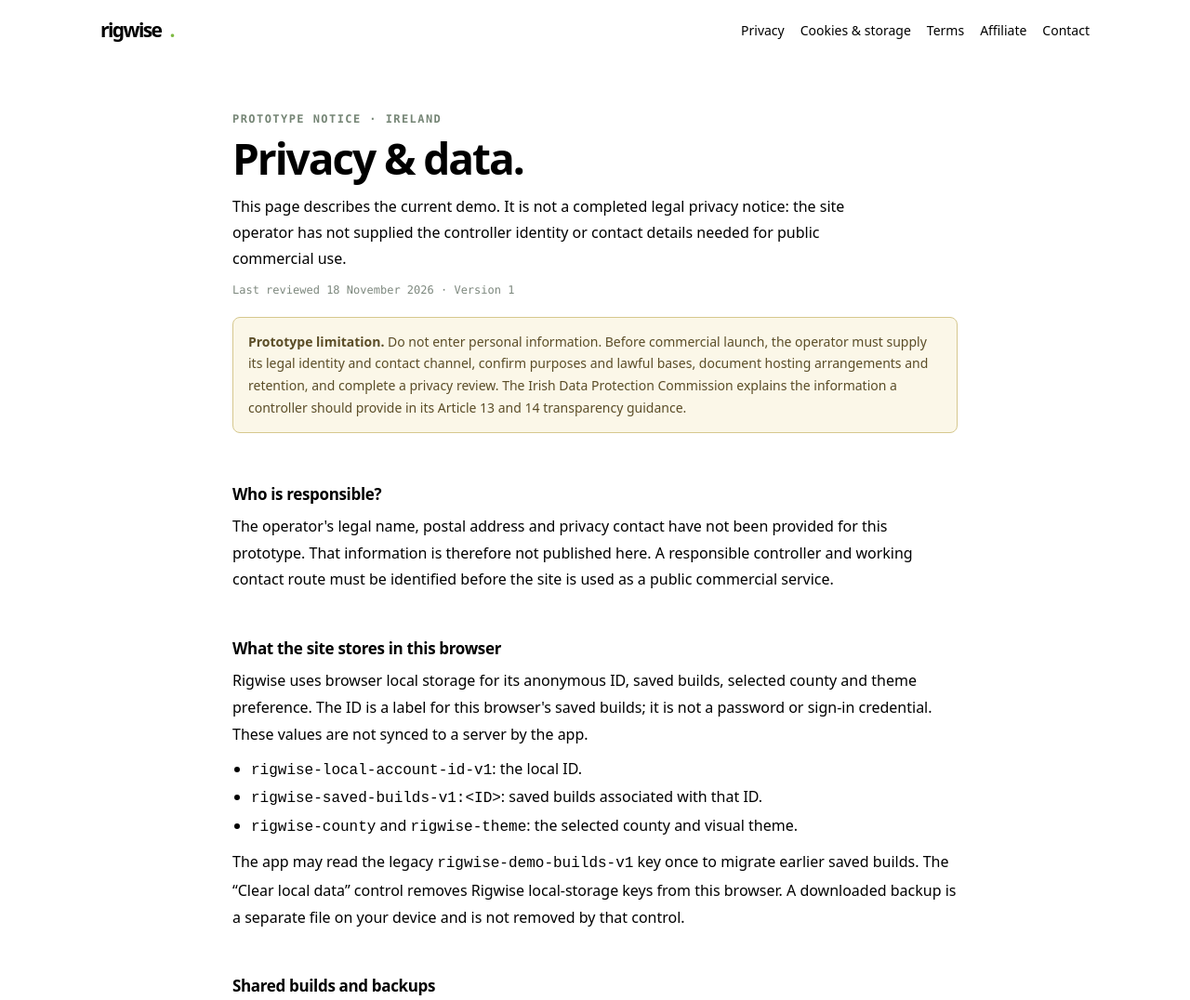
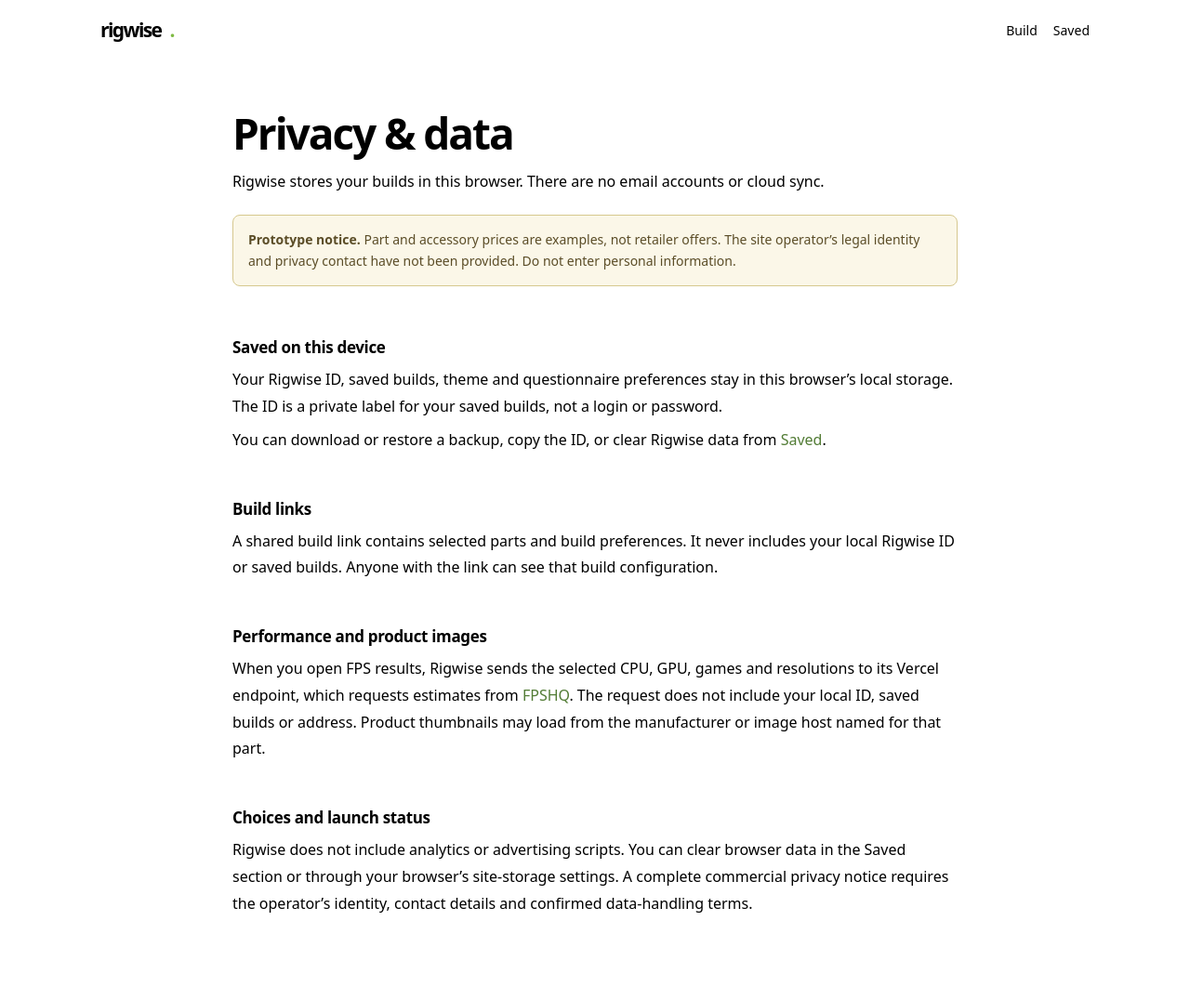
Before and after one commit to odysseyjakub/rigwise-ireland-pc-builder, a website: page privacy.html in a window 1280 px wide. Shown: the top 1076 px of the page at 93% size. Drawn offline with Linux system fonts and the light colour scheme.

Commit message:
Keep Rigwise focused on builds and saved

```diff
--- a/privacy.html
+++ b/privacy.html
@@ -1,24 +1,47 @@
 <!doctype html>
 <html lang="en-IE">
 <head>
-<meta charset="utf-8"><meta name="viewport" content="width=device-width, initial-scale=1"><meta name="description" content="Prototype privacy and data summary for Rigwise Ireland PC Builder.">
-<title>Privacy &amp; data — Rigwise</title><link rel="stylesheet" href="styles.css"><link rel="stylesheet" href="legal.css">
+<meta charset="utf-8">
+<meta name="viewport" content="width=device-width, initial-scale=1">
+<meta name="theme-color" content="#f5f5f0">
+<meta name="description" content="How Rigwise handles local builds, shared links and performance requests.">
+<title>Privacy &amp; data — Rigwise</title>
+<link rel="icon" href="favicon.svg" type="image/svg+xml">
+<link rel="stylesheet" href="styles.css">
+<link rel="stylesheet" href="legal.css">
 </head>
 <body class="legal-page">
-<header class="legal-header"><a class="brand" href="index.html" aria-label="Rigwise home">rigwise<span class="brand-period">.</span></a><nav class="legal-nav" aria-label="Policy pages"><a href="privacy.html" aria-current="page">Privacy</a><a href="cookies.html">Cookies &amp; storage</a><a href="terms.html">Terms</a><a href="affiliate.html">Affiliate</a><a href="contact.html">Contact</a></nav></header>
+<header class="legal-header">
+  <a class="brand" href="index.html" aria-label="Rigwise home">rigwise<span class="brand-period">.</span></a>
+  <nav class="legal-nav" aria-label="Main navigation">
+    <a href="build-quiz.html">Build</a>
+    <a href="saved-builds.html">Saved</a>
+  </nav>
+</header>
 <main class="legal-main">
-<div class="legal-eyebrow">Prototype notice · Ireland</div><h1>Privacy &amp; data.</h1>
-<p class="legal-lead">This page describes the current demo. It is not a completed legal privacy notice: the site operator has not supplied the controller identity or contact details needed for public commercial use.</p><div class="legal-meta">Last reviewed 18 November 2026 · Version 1</div>
-<div class="legal-alert"><strong>Prototype limitation.</strong> Do not enter personal information. Before commercial launch, the operator must supply its legal identity and contact channel, confirm purposes and lawful bases, document hosting arrangements and retention, and complete a privacy review. The Irish Data Protection Commission explains the information a controller should provide in its <a href="https://www.dataprotection.ie/en/individuals/know-your-rights/right-be-informed-transparency-article-13-14-gdpr">Article 13 and 14 transparency guidance</a>.</div>
-<article class="legal-article">
-<section><h2>Who is responsible?</h2><p>The operator's legal name, postal address and privacy contact have not been provided for this prototype. That information is therefore not published here. A responsible controller and working contact route must be identified before the site is used as a public commercial service.</p></section>
-<section><h2>What the site stores in this browser</h2><p>Rigwise uses browser local storage for its anonymous ID, saved builds, selected county and theme preference. The ID is a label for this browser's saved builds; it is not a password or sign-in credential. These values are not synced to a server by the app.</p><ul><li><code>rigwise-local-account-id-v1</code>: the local ID.</li><li><code>rigwise-saved-builds-v1:&lt;ID&gt;</code>: saved builds associated with that ID.</li><li><code>rigwise-county</code> and <code>rigwise-theme</code>: the selected county and visual theme.</li></ul><p>The app may read the legacy <code>rigwise-demo-builds-v1</code> key once to migrate earlier saved builds. The “Clear local data” control removes Rigwise local-storage keys from this browser. A downloaded backup is a separate file on your device and is not removed by that control.</p></section>
-<section><h2>Shared builds and backups</h2><p>A share link encodes the selected component IDs, budget, workload and county in the URL fragment. Anyone who receives the full link can open that build configuration. The build fragment is not a secret or an account credential.</p><p>A downloaded backup contains the local ID and saved builds. Restoring it replaces the ID and saved builds in that browser after confirmation. The app does not upload the file.</p></section>
-<section><h2>Files you review</h2><p>The Awin feed review reads a selected CSV or TSV file in your browser to count exact matches, ambiguous rows and parse failures. It does not upload or persist the file, and it never adds imported prices to the optimiser.</p></section>
-<section><h2>Optional mapped-shop lookup</h2><p>If you choose “Find mapped shops”, the selected county is sent in a request to this site's Vercel function. The function queries the public <a href="https://ovp.dresel.systems/en/">Overpass service operated by ovp.dresel.systems</a> for named computer and electronics shops recorded in OpenStreetMap. The request does not send your local account ID, exact address or device location. Successful county results may be cached by Vercel for six hours and served stale for up to one day while a refresh is attempted; the lookup is not saved in browser storage. Vercel and the Overpass operator may process technical request information under their own notices. The Overpass service says it records anonymous aggregate usage counts and provides no availability guarantee. Review the <a href="https://ovp.dresel.systems/en/">Overpass service notice</a>, its <a href="https://www.openstreetmap.org/copyright">OpenStreetMap attribution and licence information</a>, and Vercel's <a href="https://vercel.com/legal/privacy-notice">Privacy Notice</a>.</p></section>
-<section><h2>Optional game performance estimates</h2><p>If you expand “Estimated FPS in 5 games”, the browser sends the selected processor and graphics-card model slugs to this site's Vercel function. The function requests those parts, each game and resolution from the public <a href="https://fpshq.com/en/api-docs/">FPSHQ API</a>; complete result sets may be cached at Vercel for one hour. The app does not send your local account ID, saved builds, budget, county or address. Vercel may process technical request information, and FPSHQ receives the function's request, under their own notices. Results link to FPSHQ and distinguish measured benchmarks from model predictions. Review <a href="https://fpshq.com/en/privacy/">FPSHQ's privacy notice</a>, its <a href="https://fpshq.com/en/api-docs/">API documentation</a>, and Vercel's <a href="https://vercel.com/legal/privacy-notice">Privacy Notice</a>.</p></section>
-<section><h2>Component images</h2><p>When a builder step includes a reference image, the browser requests that image directly from the image host recorded for the model. Current sample image hosts include AMD, Multitronic and TechPowerUp; they may receive technical request information such as your IP address and browser details. The request does not include your local account ID, budget, saved builds, county or address. These thumbnails identify example parts and do not confirm live offers or stock. The homepage photograph is stored locally and served by Vercel, so it does not make a separate request to Unsplash.</p></section><section><h2>Hosting and third parties</h2><p>The site is hosted on Vercel. The app does not include analytics or advertising scripts and no longer requests external font files. Vercel's platform may process technical request information; see the <a href="https://vercel.com/legal/privacy-notice">Vercel Privacy Notice</a>. The service-specific controller/processor arrangements and retention period have not been documented in this prototype.</p></section>
-<section><h2>Your choices and rights</h2><p>You can clear app data with the control in the account panel or through your browser's site-storage settings. A working contact route for requests about hosting-level data has not been supplied; this is a prelaunch gap. See the <a href="https://www.dataprotection.ie/en/individuals/know-your-rights/right-be-informed-transparency-article-13-14-gdpr">Irish Data Protection Commission guidance</a> for information about transparency and data-subject rights.</p></section>
-</article></main>
-<footer class="legal-footer"><span>Rigwise · working demo · not a complete commercial privacy notice</span><nav aria-label="Policy pages"><a href="cookies.html">Cookies</a><a href="terms.html">Terms</a><a href="affiliate.html">Affiliate</a><a href="contact.html">Contact</a><a href="index.html">PC builder</a></nav></footer>
-</body></html>
+  <h1>Privacy &amp; data</h1>
+  <p class="legal-lead">Rigwise stores your builds in this browser. There are no email accounts or cloud sync.</p>
+  <div class="legal-alert"><strong>Prototype notice.</strong> Part and accessory prices are examples, not retailer offers. The site operator’s legal identity and privacy contact have not been provided. Do not enter personal information.</div>
+  <article class="legal-article">
+    <section>
+      <h2>Saved on this device</h2>
+      <p>Your Rigwise ID, saved builds, theme and questionnaire preferences stay in this browser’s local storage. The ID is a private label for your saved builds, not a login or password.</p>
+      <p>You can download or restore a backup, copy the ID, or clear Rigwise data from <a href="saved-builds.html">Saved</a>.</p>
+    </section>
+    <section>
+      <h2>Build links</h2>
+      <p>A shared build link contains selected parts and build preferences. It never includes your local Rigwise ID or saved builds. Anyone with the link can see that build configuration.</p>
+    </section>
+    <section>
+      <h2>Performance and product images</h2>
+      <p>When you open FPS results, Rigwise sends the selected CPU, GPU, games and resolutions to its Vercel endpoint, which requests estimates from <a href="https://fpshq.com/en/api-docs/">FPSHQ</a>. The request does not include your local ID, saved builds or address. Product thumbnails may load from the manufacturer or image host named for that part.</p>
+    </section>
+    <section>
+      <h2>Choices and launch status</h2>
+      <p>Rigwise does not include analytics or advertising scripts. You can clear browser data in the Saved section or through your browser’s site-storage settings. A complete commercial privacy notice requires the operator’s identity, contact details and confirmed data-handling terms.</p>
+    </section>
+  </article>
+</main>
+<footer class="legal-footer"><span>Rigwise · Sample prices only</span><nav aria-label="Main navigation"><a href="build-quiz.html">Build</a><a href="saved-builds.html">Saved</a></nav></footer>
+</body>
+</html>
```
Also changed, not shown: vercel.json (added).
